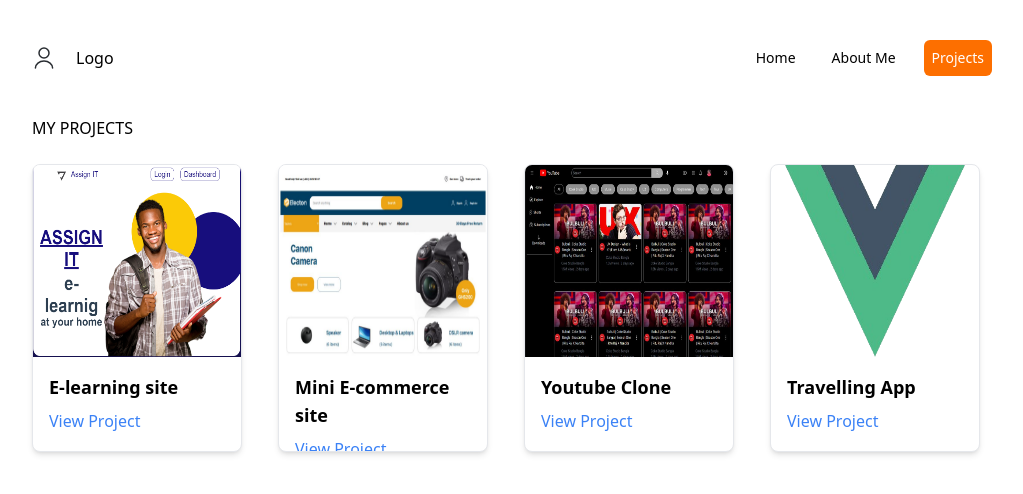
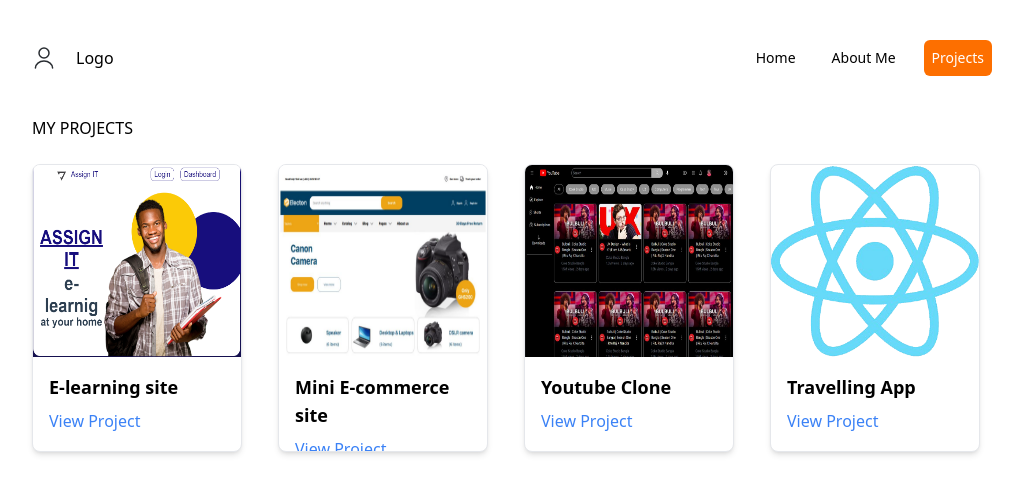
Before and after one commit to benjamin-nyankson/portfolio-website-benjamin-nyankson, a Vue app: page /projects in a window 1280 px wide. Shown: the top 494 px of the page, without its empty margins (128-1151 px from the left). Built offline with nearby package versions, Linux system fonts and the light colour scheme.

Commit message:
refactor: add travelling app

```diff
--- a/src/components/views/ProjectView.vue
+++ b/src/components/views/ProjectView.vue
@@ -16,13 +16,14 @@ import ProjectCard from '../ProjectCard.vue';
 import learn from "@/assets/e-lerning.png";
 import youtube from "@/assets/youtube-clone.png"
 import eCommerce from "@/assets/e-commerce.png"
-import vueImg from "@/assets/vue-image.png"
+// import vueImg from "@/assets/vue-image.png"
+import reactImg from "@/assets/react-png.png"
 
 const listOfProjects = ref([
     { name: "E-learning site", id: 1, type: "Vue", img_url:learn, link: "https://e-learning-dashboard-31k8xgwp6-nyankson-benjamin.vercel.app" },
     { name: "Mini E-commerce site", id: 2, type: "vue", img_url:eCommerce, link: "https://e-commerce-app-vue.vercel.app/" },
     { name: "Youtube Clone", id: 3, type: "vue", img_url:youtube, link: "https://youtube-clone-k033hvxcs-nyankson-benjamin.vercel.app/", },
-    { name: "Travelling App", id: 4, type: "vue", img_url:vueImg, link: "https://travelling-app-rho.vercel.app/" },
+    { name: "Travelling App", id: 4, type: "vue", img_url:reactImg, link: "https://travelling-app-rho.vercel.app/" },
     // { name: "Form Authentication", id: 5, type: "vue", img_url:vueImg, link: "" },
     // { name: "Form Authentication", id: 6, type: "vue", img_url:vueImg, link: "" },
 ])
```
